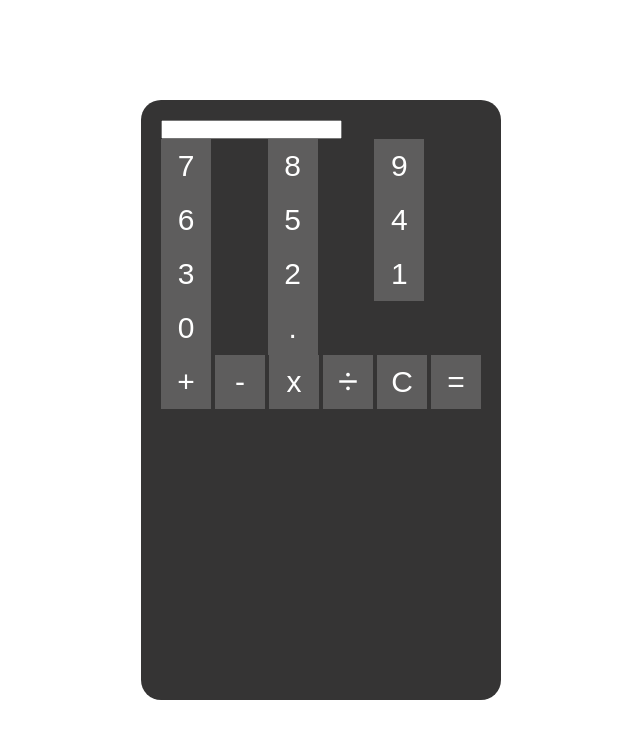
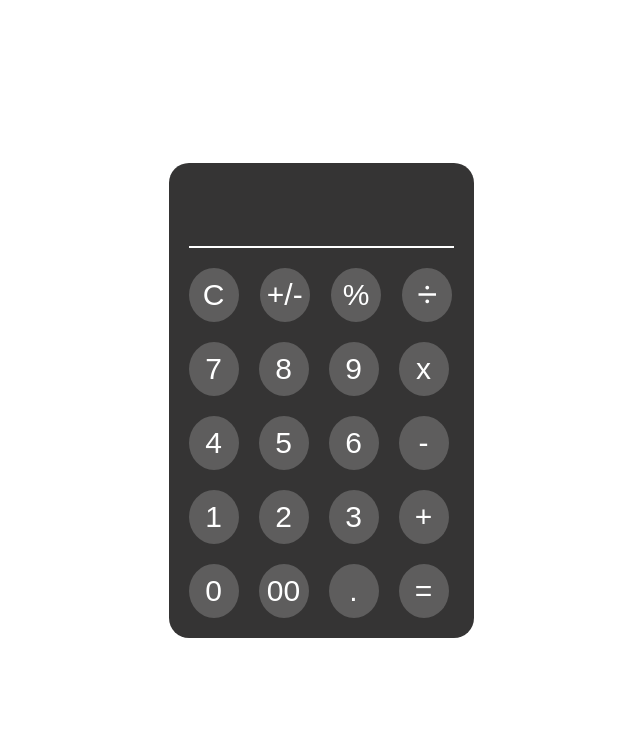
Before and after one commit to asusanish/simple-calculator, a plain HTML site: page index.html in a window 1280 px wide. Shown: the whole page, without its empty margins (319-959 px from the left). Drawn offline with nearby package versions, Linux system fonts and the light colour scheme.

Commit message:
added style in buttons and added upper buttons in html

```diff
--- a/index.html
+++ b/index.html
@@ -1,53 +1,59 @@
 <!DOCTYPE html>
 <html lang="en">
   <head>
-    <meta charset="UTF-8">
-    <meta name="viewport" content="width=device-width, initial-scale=1.0">
+    <meta charset="UTF-8" />
+    <meta name="viewport" content="width=device-width, initial-scale=1.0" />
     <title>Calculator</title>
 
-    <link href="https://cdn.jsdelivr.net/npm/remixicon@4.1.0/fonts/remixicon.css" rel="stylesheet"/>
-    <link rel="stylesheet" href="style.css">
+    <link
+      href="https://cdn.jsdelivr.net/npm/remixicon@4.1.0/fonts/remixicon.css"
+      rel="stylesheet"
+    />
+    <link rel="stylesheet" href="style.css" />
   </head>
   <body>
     <div class="calculator">
       <div class="calculator-content">
-
         <div class="input">
-                <input type="text" readonly>
+          <input type="text" readonly />
         </div>
 
+        <div class="line"></div>
+
+        <div class="upperButton">
+          <button onclick="clear()">C</button>
+          <button onclick="appendToDisplay('-')">+/-</button>
+          <button onclick="appendToDisplay('%')">%</button>
+          <button onclick="appendToDisplay('/')">
+            <i class="ri-divide-line"></i>
+          </button>
+        </div>
 
         <div class="buttons">
-
           <div class="buttons operands">
             <button onclick="appendToDisplay('7')">7</button>
-                <button onclick="appendToDisplay('7')">8</button>
-                <button onclick="appendToDisplay('7')">9</button>
-            <button onclick="appendToDisplay('7')">6</button>
-            <button onclick="appendToDisplay('7')">5</button>
-            <button onclick="appendToDisplay('7')">4</button>
-            <button onclick="appendToDisplay('7')">3</button>
-            <button onclick="appendToDisplay('7')">2</button>
-            <button onclick="appendToDisplay('7')">1</button>
+            <button onclick="appendToDisplay('8')">8</button>
+            <button onclick="appendToDisplay('9')">9</button>
+            <button onclick="appendToDisplay('6')">4</button>
+            <button onclick="appendToDisplay('5')">5</button>
+            <button onclick="appendToDisplay('6')">6</button>
+            <button onclick="appendToDisplay('1')">1</button>
+            <button onclick="appendToDisplay('2')">2</button>
+            <button onclick="appendToDisplay('3')">3</button>
             <button onclick="appendToDisplay('7')">0</button>
+            <button onclick="appendToDisplay('7')">00</button>
             <button onclick="appendToDisplay('7')">.</button>
           </div>
 
           <div class="buttons operators">
+            <button onclick="appendToDisplay('*')">x</button>
+            <button onclick="appendToDisplay('-')">-</button>
             <button onclick="appendToDisplay('+')">+</button>
-            <button onclick="appendToDisplay('-')">-</button>
-            <button onclick="appendToDisplay('*')">x</button>
-            <button onclick="appendToDisplay('/')"><i class="ri-divide-line"></i></button>
-            <button onclick="clear()">C</button>
             <button onclick="calculate()">=</button>
-
-        </div>
-
-    </div>
-
           </div>
         </div>
-
+      </div>
+    </div>
 
     <script src="script.js"></script>
   </body>
--- a/style.css
+++ b/style.css
@@ -17,7 +17,7 @@ html, body{
 
 .calculator{
     max-width: 500px;
-    height: 600px;
+    /* height: 600px; */
     border-radius: 20px;
     background-color: #0e0d0dd5;
     overflow: hidden;
@@ -25,18 +25,65 @@ html, body{
 
 .calculator-content{
     padding: 20px;
+    position: relative;
 }
 
-.calculator .calculator-content .buttons button{
+
+.input input{
+    width: 100%;
+    background-color: transparent;
+    padding: 20px 0;
+    font-size: 20px;
+    border: none;
+}
+
+.line{
+    width: 100%;
+    height: 2px;
+    background-color: #fff;
+}
+
+.upperButton{
+    display: grid;
+    grid-template-columns: 1fr 1fr 1fr 1fr;
+    gap: 20px;
+    /* width: 100%; */
+    margin: 20px auto;
+}
+
+button{
     width: 50px;
     padding: 10px;
     font-size: 30px;
     background-color: #d4d2d241;
     color: #fff;
     border: none;
+    display: flex;
+    align-items: center;
+    justify-content: center;
+    border-radius: 50%;
 }
+
+button:hover{
+    background-color: #d4d2d267;
+}
+button:active{
+    background-color: #d4d2d2a2;
+}
+
+.calculator .calculator-content .buttons{
+    display: flex;
+    gap: 20px;
+}
+
 
 .calculator .calculator-content .operands{
     display: grid;
-    grid-template-columns: repeat(3, 1fr);
+    grid-template-columns: 1fr 1fr 1fr;
 }
+
+
+
+.calculator .calculator-content .operators{
+    display: grid;
+}
```
Lines whose indentation alone changed are shown as unchanged.
